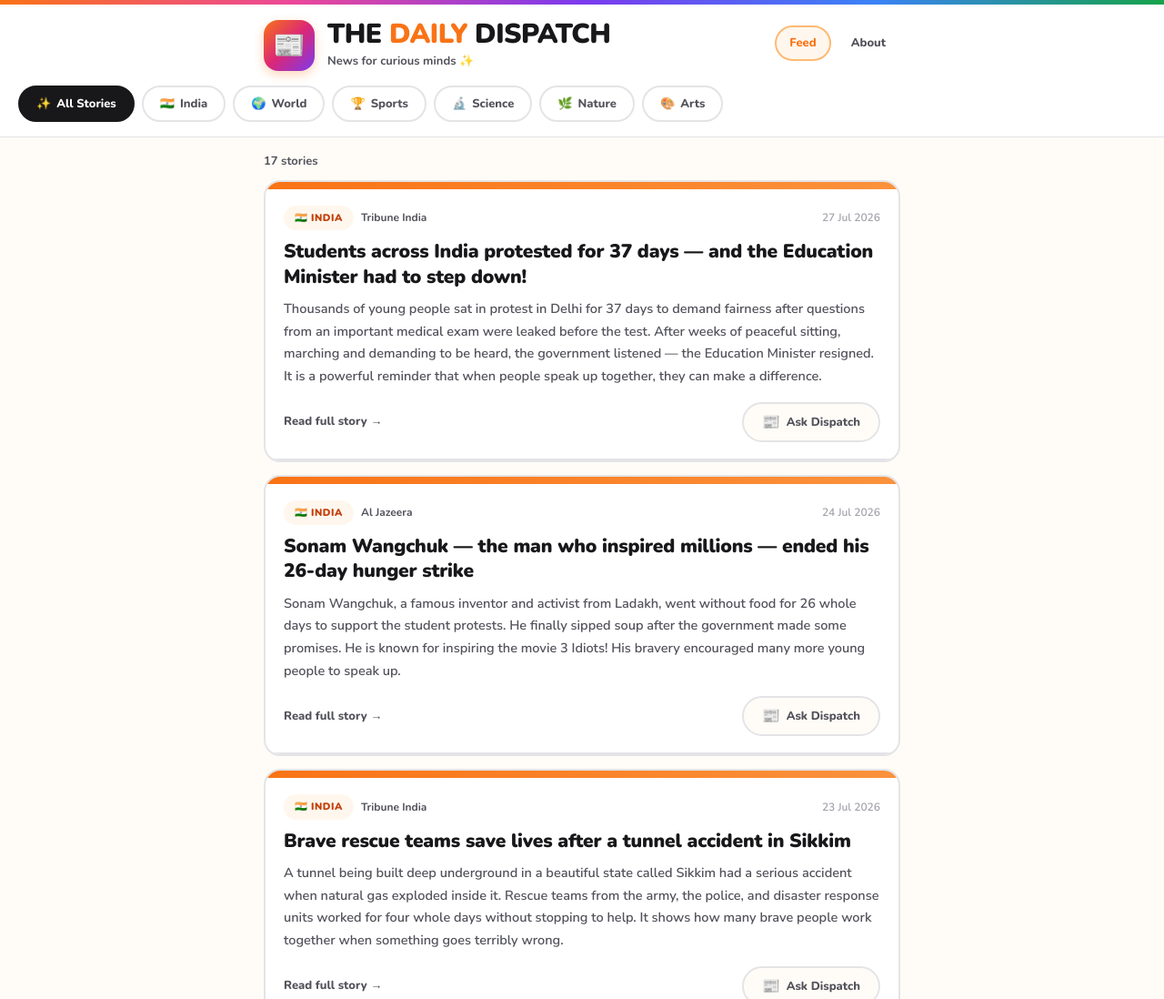
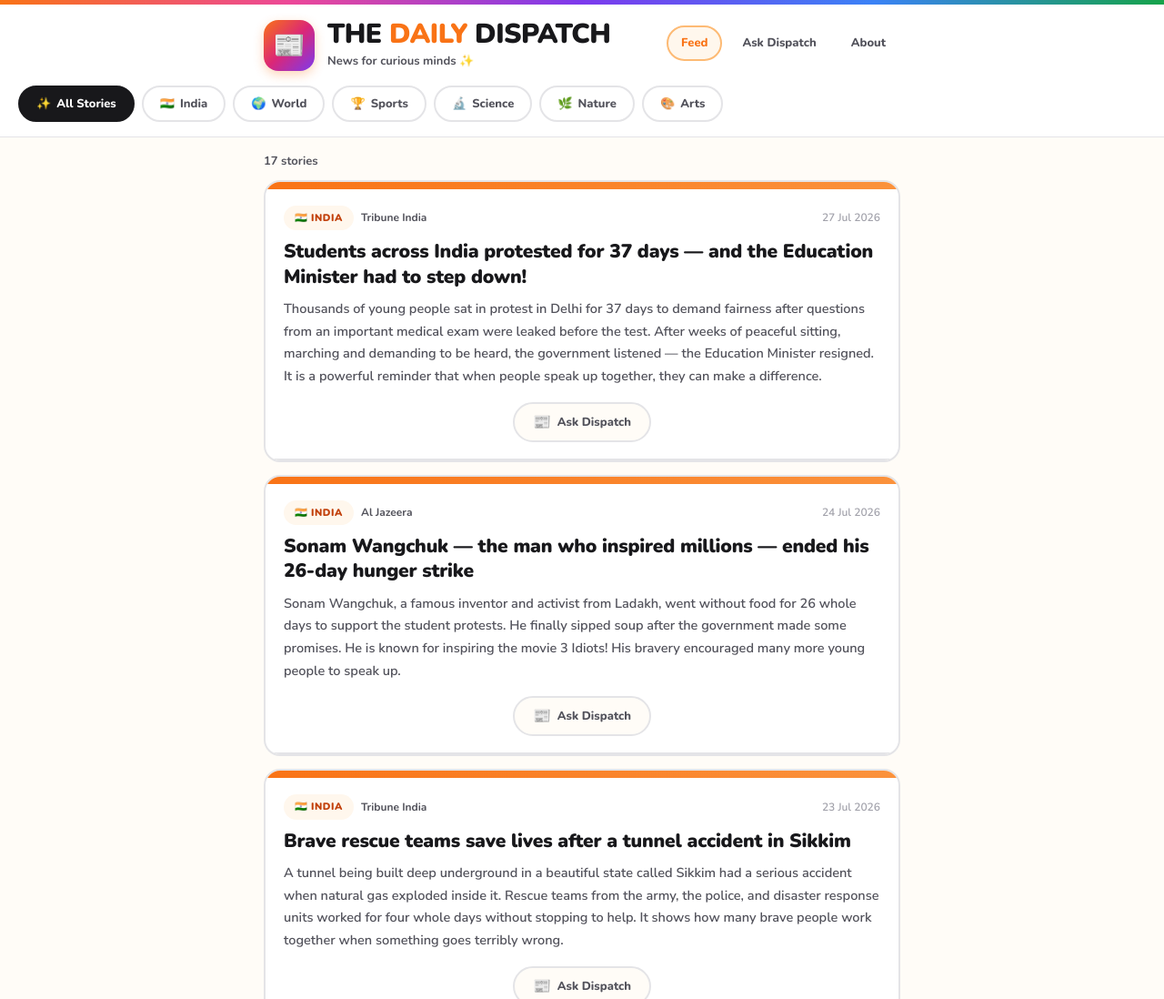
Before and after one commit to kiyaanrathod31-debug/the-daily-dispatch, a plain HTML site: page index.html in a window 1280 px wide. Shown: the top 1098 px of the page at 91% size. Drawn offline with nearby package versions, Linux system fonts and the light colour scheme.

Commit message:
Update index.html

```diff
--- a/index.html
+++ b/index.html
@@ -149,10 +149,7 @@
   .headline { font-family: var(--font-display); font-size: clamp(17px, 3.8vw, 21px); font-weight: 900; line-height: 1.3; margin-bottom: 9px; color: var(--ink); letter-spacing: -0.2px; }
   .blurb { font-size: 14.5px; font-weight: 600; color: var(--ink-soft); line-height: 1.7; margin-bottom: 16px; }
 
-  .card-actions { display: flex; align-items: center; justify-content: space-between; gap: 12px; padding: 0 20px 18px; }
-
-  .read-link { font-family: var(--font-display); font-size: 13px; font-weight: 800; color: var(--ink-soft); display: inline-flex; align-items: center; gap: 5px; cursor: pointer; transition: color 0.15s; }
-  .read-link:hover { color: var(--ink); }
+  .card-actions { display: flex; align-items: center; justify-content: center; gap: 12px; padding: 0 20px 18px; }
 
   .ask-btn {
     font-family: var(--font-display); font-size: 13px; font-weight: 800;
@@ -240,6 +237,7 @@
       </div>
       <nav class="header-nav">
         <a href="index.html" class="nav-link active">Feed</a>
+        <a href="askdispatch.html" class="nav-link">Ask Dispatch</a>
         <a href="about.html" class="nav-link">About</a>
       </nav>
     </div>
@@ -259,7 +257,7 @@
 <footer>
   <div class="footer-inner">
     <p>Every story links to its original source. We pick stories to help you understand India and the world. 📚</p>
-    <p style="margin-top:6px;">Always read the full article. Ask your teacher if something is confusing. Staying curious is a superpower! ⭐ <a href="about.html">About this site →</a></p>
+    <p style="margin-top:6px;">Click Ask Dispatch on any story to learn more. Ask your teacher if something is confusing. Staying curious is a superpower! ⭐ <a href="about.html">About this site →</a></p>
   </div>
 </footer>
 
@@ -323,7 +321,6 @@
           <div class="blurb">${s.blurb}</div>
         </div>
         <div class="card-actions">
-          <span class="read-link" onclick="window.open('${s.url}','_blank')">Read full story →</span>
           <button class="ask-btn" id="btn-${i}" onclick="toggleChat(${i})">
             <span class="ask-icon">📰</span> Ask Dispatch
           </button>
```
